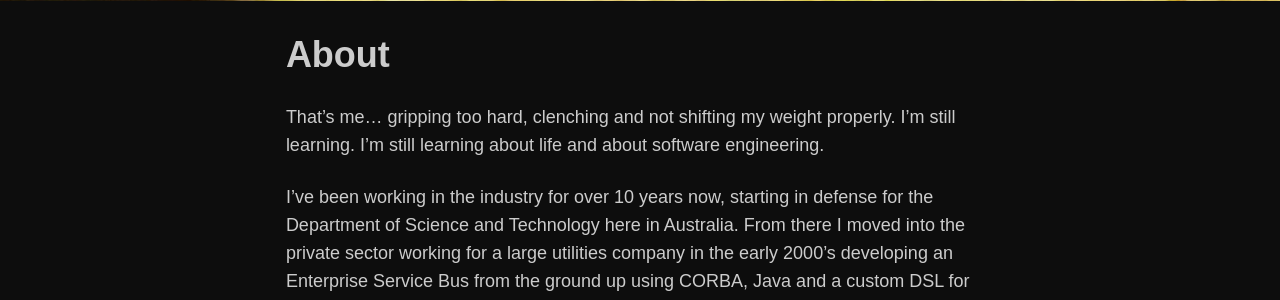
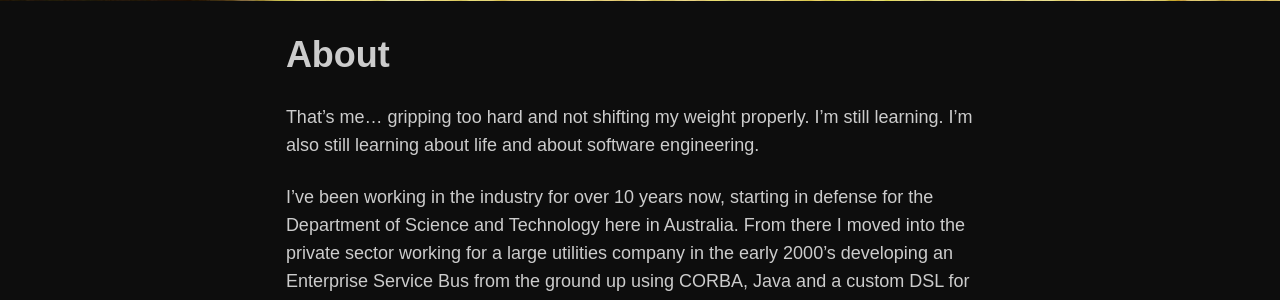
Before and after one commit to brooms/brooms.github.io, a Jekyll site: the page built from about/index.md, in a window 1280 px wide. Shown: the part 1112-1412 px from the top of the page. Built offline with Jekyll 4.4.1, drawn with Linux system fonts in a browser that asks for light colours; nearby versions of some CDN libraries.

```diff
--- a/_config.yml
+++ b/_config.yml
@@ -2,7 +2,7 @@
 
 title: brooms.io
 locale: en_US
-description: Software Engineering, Motorcycles & Life with a solid dose of 1980s flair
+description: Software Engineering, Motorcycles & Life
 logo: site-logo.png
 search: true
 url: http://brooms.io
--- a/about/index.md
+++ b/about/index.md
@@ -8,7 +8,7 @@ image:
 
 # About
 
-That's me... gripping too hard, clenching and not shifting my weight properly. I'm still learning. I'm still learning about life and about software engineering.
+That's me... gripping too hard and not shifting my weight properly. I'm still learning. I'm also still learning about life and about software engineering.
 
 I've been working in the industry for over 10 years now, starting in defense for the Department of Science and Technology here in Australia. From there I moved into the private sector working for a large utilities company in the early 2000's developing an Enterprise Service Bus from the ground up using CORBA, Java and a custom DSL for service routing.
 
```
